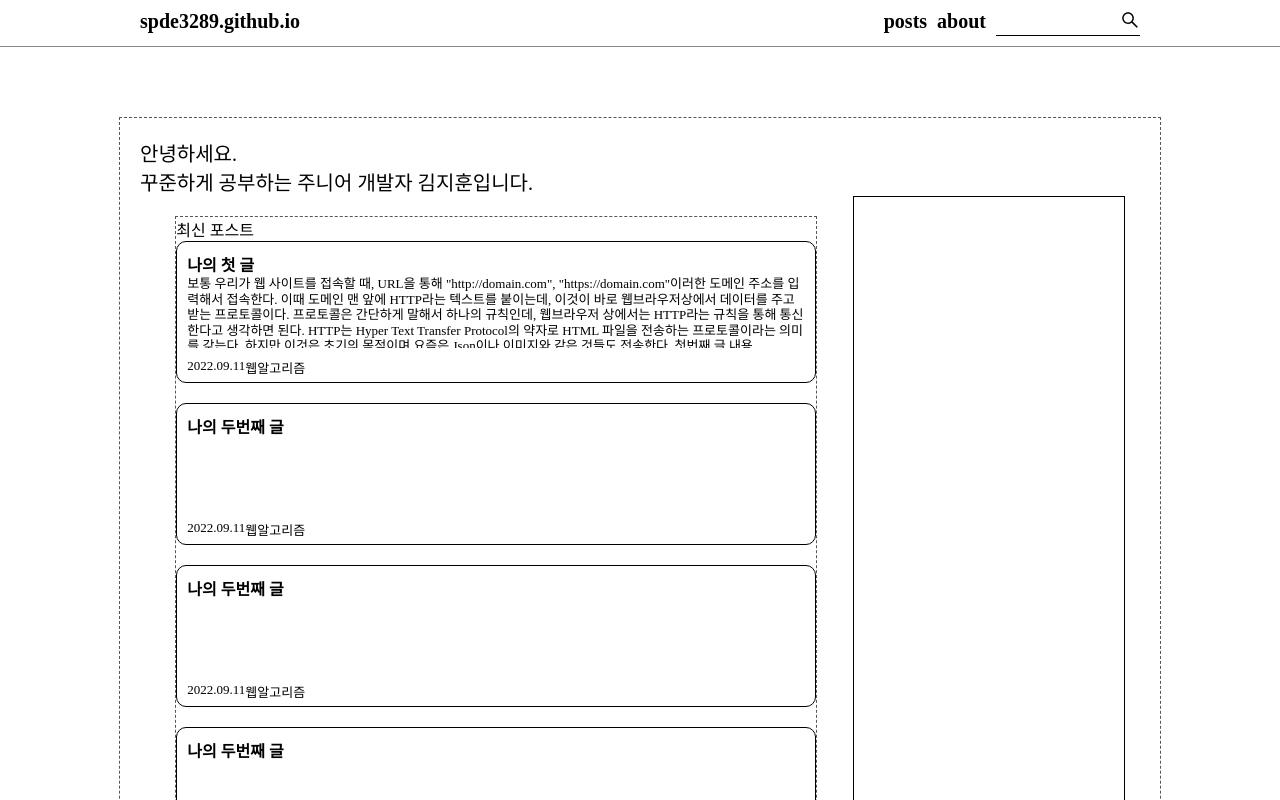
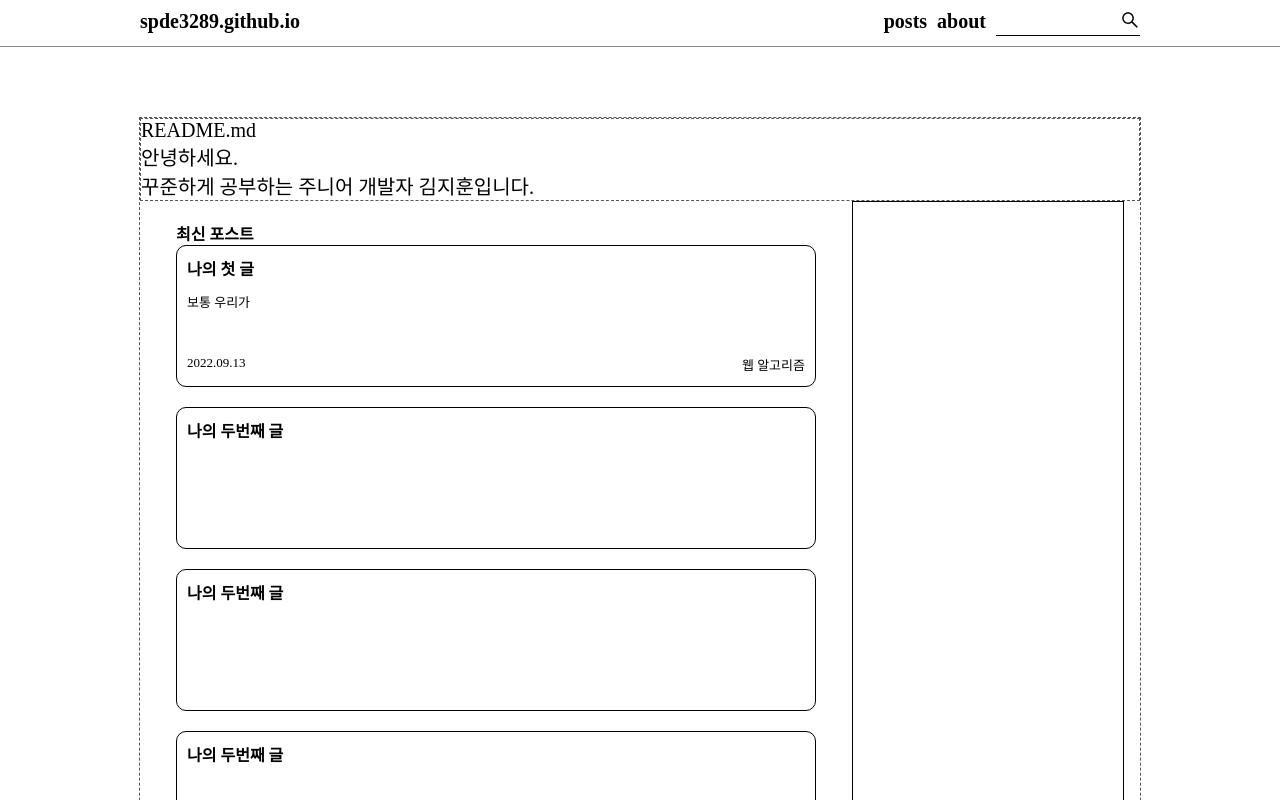
Before and after one commit to spde3289/spde3289.github.io, a React (Create React App) app: page / in a window 1280 px wide. Shown: the top 800 px of the page. Built offline with nearby package versions, Linux system fonts and the light colour scheme.

Commit message:
update contentbox

```diff
--- a/src/components/ContentBox.js
+++ b/src/components/ContentBox.js
@@ -2,6 +2,7 @@ import React from 'react';
 import styled from "styled-components";
 
 const ContentBox = (props) => {
+    console.log(props)
     return(
         <PostBox>
             <PostBoxTitle>
@@ -11,9 +12,8 @@ const ContentBox = (props) => {
                 {props.content}
             </PostBoxContent>
             <PostBoxInfo>
-                <div>2022.09.11</div>
-                <div>웹</div>
-                <div>알고리즘</div>
+                <div>{props.date}</div>
+                <div>{props.category}</div>
             </PostBoxInfo>
         </PostBox>
     );
@@ -29,25 +29,27 @@ const PostBox = styled.div`
 `;
 
 const PostBoxTitle = styled.h2`
+    margin-bottom: 12px;
+    ${PostBox}:hover & {
+        text-decoration: underline
+    };
 `;
 
 const PostBoxContent = styled.p`
     width: 618px;
-    height:72px;
-    margin-bottom: 10px;
+    height:51px;
+    margin-bottom: 12px;
     font-size: 13px;
-    white-space: nowrap;
+    white-space: normal;
+    display: -webkit-box;
+    -webkit-line-clamp: 3;
+    -webkit-box-orient: vertical;
     overflow: hidden;
-    text-overflow:ellipsis;
-    white-space: normal;
-    line-height: 1.2;
-    word-wrap: break-word;
-    -webkit-line-clamp: 4;
-    -webkit-box-orient: vertical;
 `;
 
 const PostBoxInfo = styled.div`
     display: flex;
+    justify-content: space-between;
     font-size: 13px;
 `;
 
--- a/src/components/Header.js
+++ b/src/components/Header.js
@@ -7,7 +7,7 @@ const Header = () => {
     return(
         <HeaderBar>
             <NavBar>
-                <BlogName href='https://spde3289.github.io/'>spde3289.github.io</BlogName>
+                <BlogName href='https://spde3289.github.io/'> spde3289.github.io</BlogName>
             <HeaderMenu>
                 <HeaderMenuItem><Link to='/posts'>posts</Link></HeaderMenuItem>
                 <HeaderMenuItem><Link to='/about'>about</Link></HeaderMenuItem>
@@ -45,7 +45,7 @@ const BlogName = styled.a`
 const HeaderMenu = styled.ul`
     display:flex;
     font-size: 20px;
-   font-weight: bold;
+    font-weight: bold;
 `
 
 const HeaderMenuItem = styled.li`
@@ -55,7 +55,6 @@ const HeaderMenuItem = styled.li`
 const Search = styled.ul`
     display: flex;
     border-bottom: 1px solid #000;
-
 `
 const SearchTextara = styled.input`
     border: none;
--- a/src/pages/Home.js
+++ b/src/pages/Home.js
@@ -3,7 +3,6 @@ import styled from "styled-components";
 import Header from '../components/Header';
 import Footer from '../components/Footer';
 import ContentBox from '../components/ContentBox';
-
 
 const Home = () => {
     return(
@@ -11,14 +10,16 @@ const Home = () => {
             <Header></Header>
             <Main>
                 <Introduction>
-                안녕하세요. <p/>
-                꾸준하게 공부하는 주니어 개발자 김지훈입니다.
+                README.md <br/>
+                안녕하세요. <br/>
+                꾸준하게 공부하는 주니어 개발자 김지훈입니다. <br/>
+
                 </Introduction>
                 <Content>
                 <ContentBoxArea>
-                    최신 포스트
-                    <ContentBox title="나의 첫 글" content='보통 우리가 웹 사이트를 접속할 때, URL을 통해 "http://domain.com", "https://domain.com"이러한 도메인 주소를 입력해서 접속한다. 이때 도메인 맨 앞에 HTTP라는 텍스트를 붙이는데, 이것이 바로 웹브라우저상에서 데이터를 주고받는 프로토콜이다. 프로토콜은 간단하게 말해서 하나의 규칙인데, 웹브라우저 상에서는 HTTP라는 규칙을 통해 통신한다고 생각하면 된다. HTTP는 Hyper Text Transfer Protocol의 약자로 HTML 파일을 전송하는 프로토콜이라는 의미를 갖는다. 하지만 이것은 초기의 목적이며 요즘은 Json이나 이미지와 같은 것들도 전송한다.  첫번째 글 내용'></ContentBox>
-                    <ContentBox title="나의 두번째 글" ></ContentBox>
+                    <h2>최신 포스트</h2>
+                    <ContentBox title="나의 첫 글" content='보통 우리가' date='2022.09.13' category='웹 알고리즘'></ContentBox>
+                    <ContentBox title="나의 두번째 글"></ContentBox>
                     <ContentBox title="나의 두번째 글"></ContentBox>
                     <ContentBox title="나의 두번째 글"></ContentBox>
                     <ContentBox title="나의 두번째 글"></ContentBox>
@@ -34,13 +35,13 @@ const Home = () => {
 
 const Main = styled.main`
     margin: 0 auto;
-    padding: 20px;
     width: 1000px;
     border: 0.1px dashed #565655; // 나중에 제거
     font-size: 16px;
 `;
 
 const Introduction = styled.div`
+    border: 0.1px dashed #565655; // 나중에 제거
     font-size: 20px;
 `;
 
@@ -53,7 +54,7 @@ const Content = styled.div`
 const ContentBoxArea = styled.div`
     width: 640px;
     margin: 20px;
-    border: 0.1px dashed #565655; // 나중에 제거
+    //border: 0.1px dashed #565655; // 나중에 제거
     display: flex;
     flex-wrap: wrap;
     justify-content: space-between;
```
